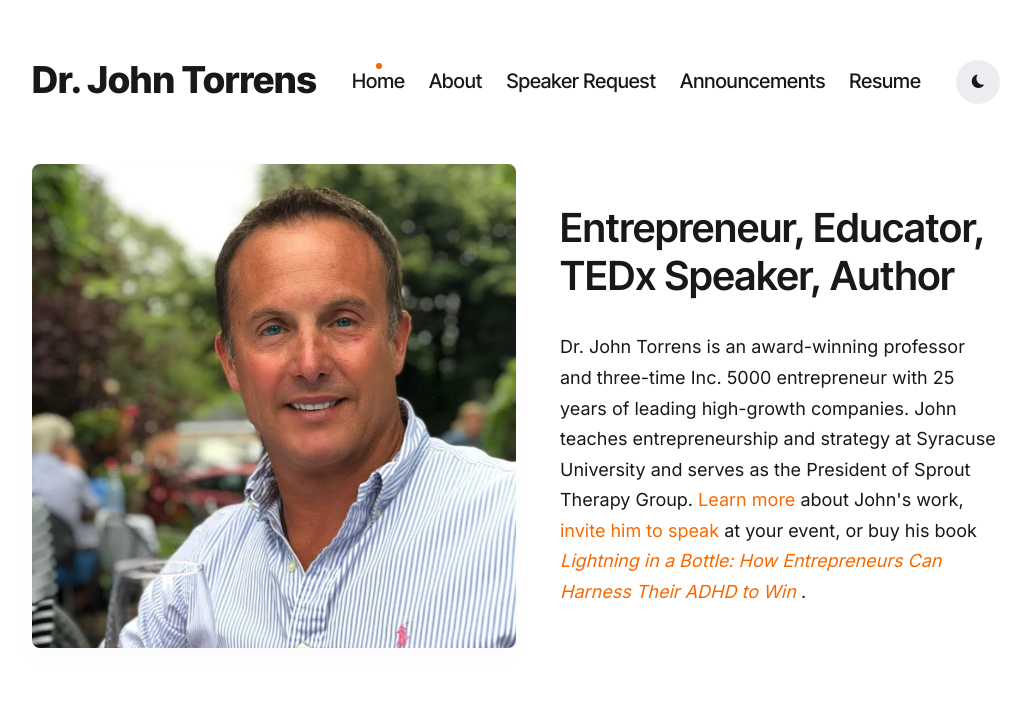
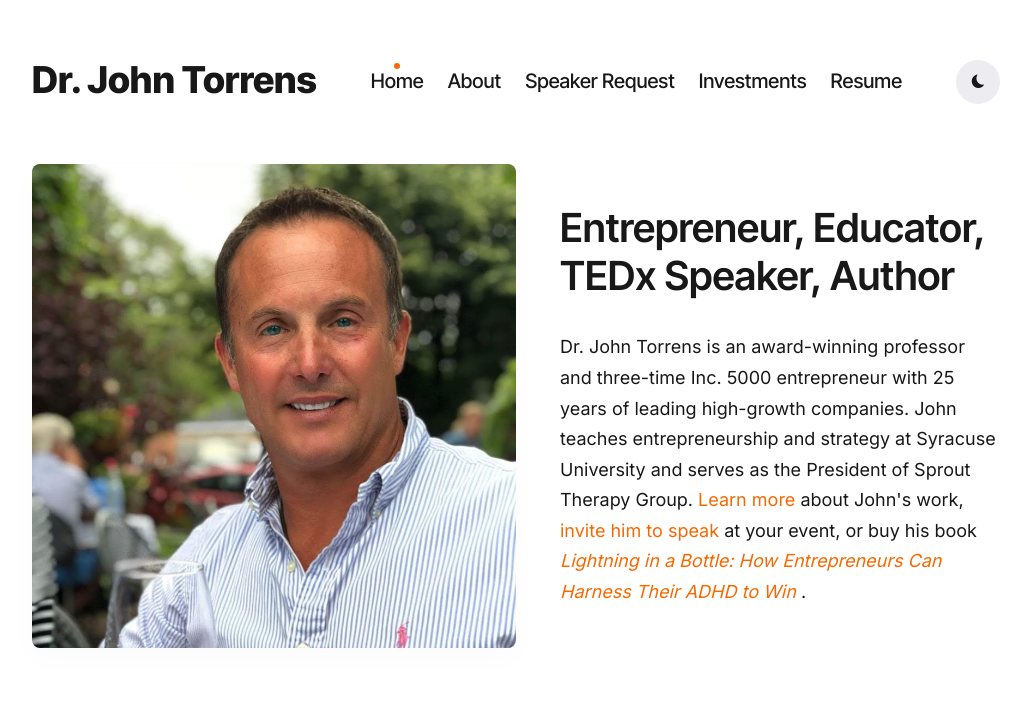
Before and after one commit to bishal784411/John-Torrens-image, a Jekyll site: the page built from index.html, in a window 1280 px wide. Shown: the top 717 px of the page, without its empty margins (124-1155 px from the left). Built offline with Jekyll 4.4.1, drawn with Linux system fonts in a browser that asks for light colours; nearby versions of some CDN libraries; some web fonts are replaced.

Commit message:
updated Investments page

```diff
--- a/_data/settings.yml
+++ b/_data/settings.yml
@@ -16,8 +16,8 @@
       url: '/about/'
     - title: 'Speaker Request'
       url: '/speaker-request/'
-    - title: 'Announcements'
-      url: '/announcements/'
+    - title: 'Investments'
+      url: '/investments/'
     - title: 'Resume'
       url: '/resume/'
 
```
Also changed, not shown: _pages/investments.md (added, +6 -0 lines).
